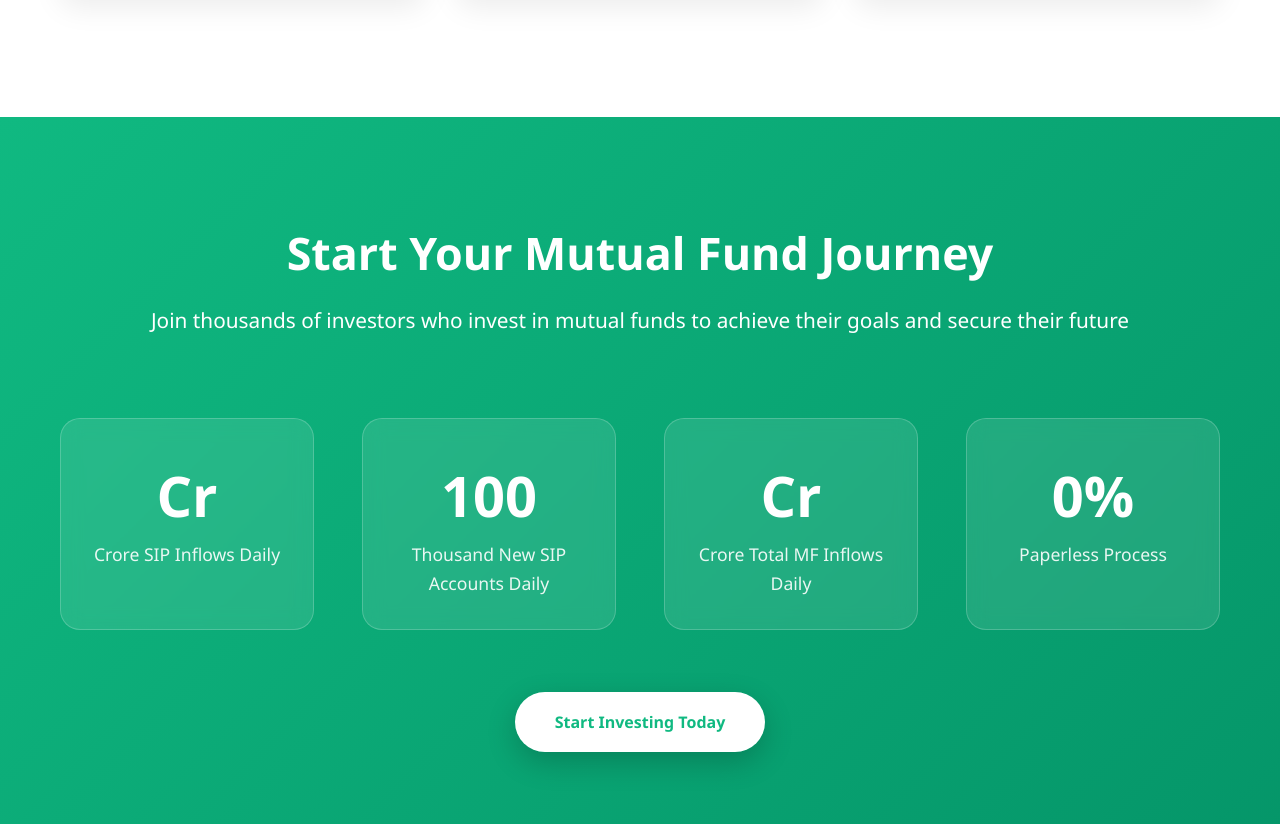
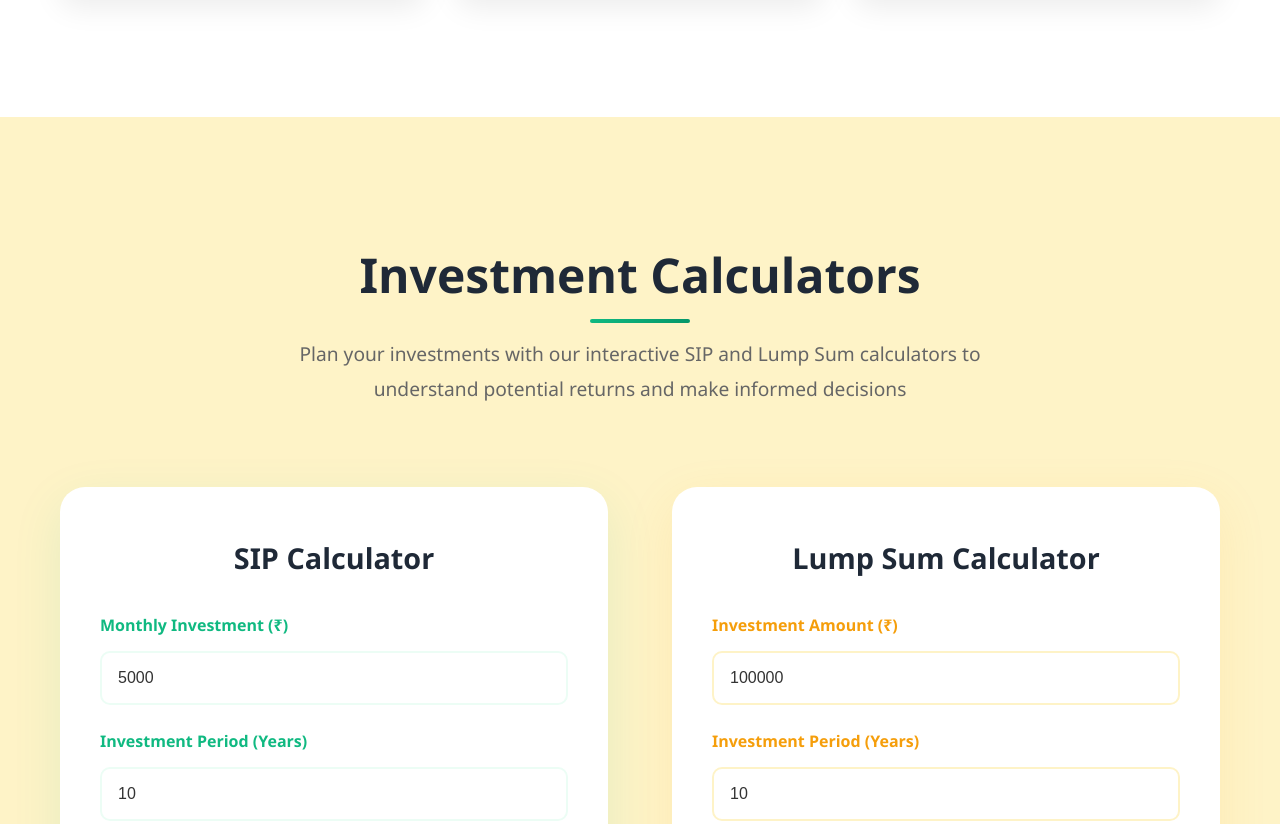
Before and after one commit to AbhilekhGulpadia/wealthPro, a plain HTML site: page index.html in a window 1280 px wide. Shown: the part 3785-4609 px from the top of the page. Drawn offline with Linux system fonts and the light colour scheme.

Commit message:
Update index.html

```diff
--- a/index.html
+++ b/index.html
@@ -1267,7 +1267,7 @@
     </section>
 
     <!-- Statistics Section -->
-    <section class="stats-section" >
+    <!--section class="stats-section" >
         <div class="container">
             <h2 class="animate-on-scroll">Start Your Mutual Fund Journey</h2>
             <p class="animate-on-scroll">Join thousands of investors who invest in mutual funds to achieve their goals and secure their future</p>
@@ -1291,7 +1291,7 @@
             </div>
             <a href="#contact" class="btn-primary animate-on-scroll"><span>Start Investing Today</span></a>
         </div>
-    </section>
+</section -->
 
     <!-- Calculators Section -->
     <section id="calculators" class="team">
```
